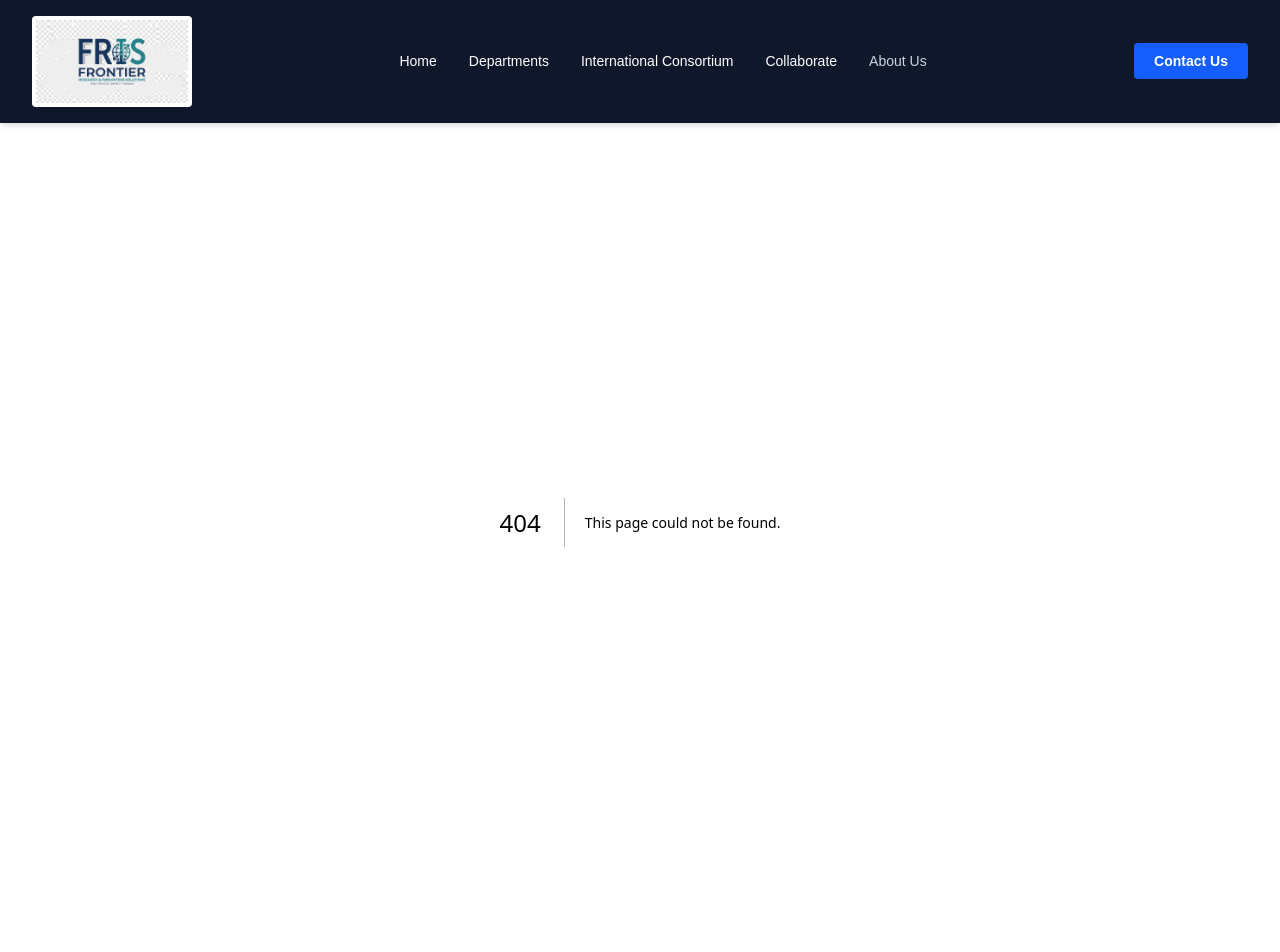
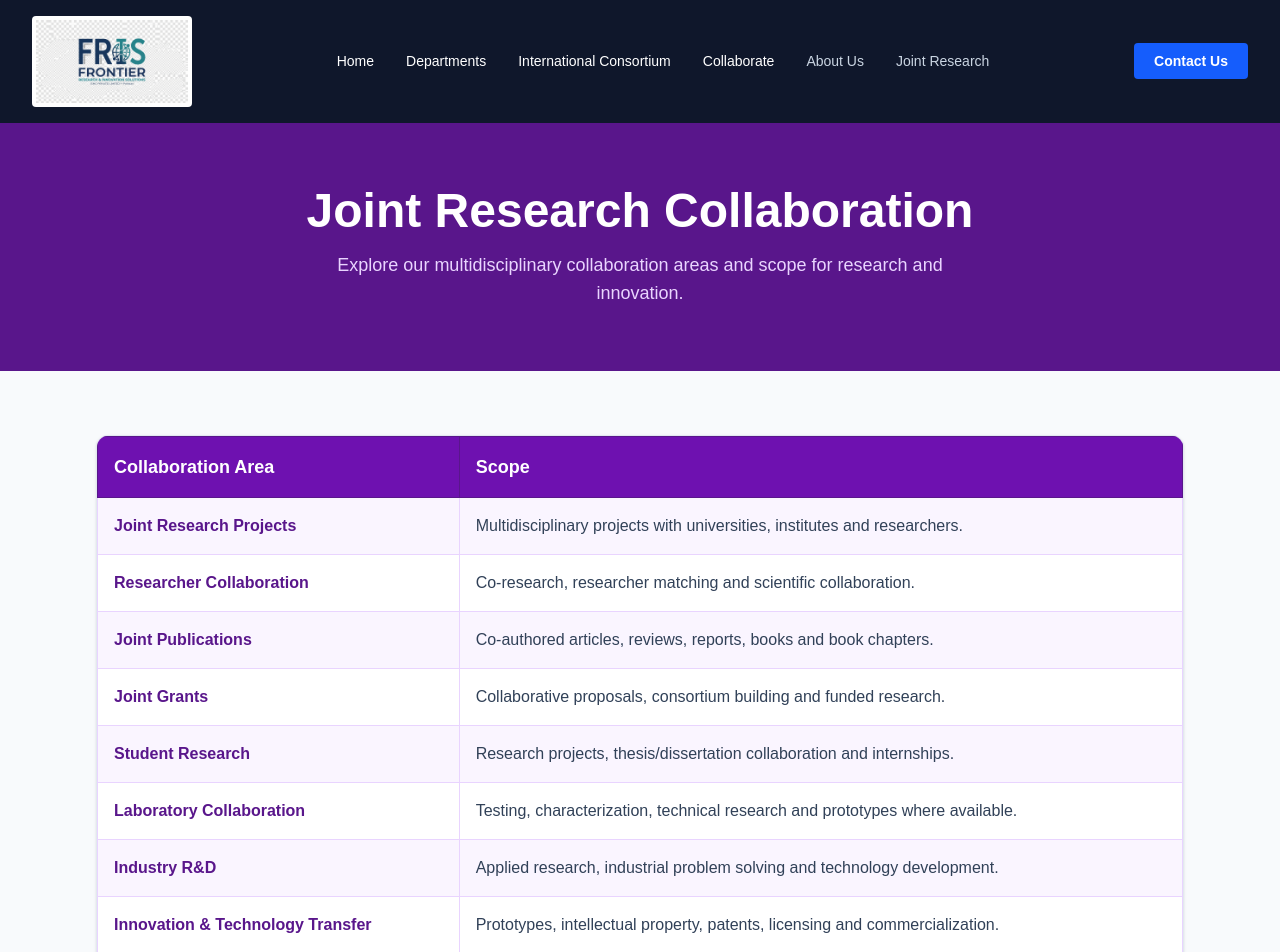
Before and after one commit to saeed7979-svg/frontier-research, a Next.js app: page /joint-research in a window 1280 px wide. Before the commit this address had no page. Shown: the top 952 px of the page. Built offline with nearby package versions, Linux system fonts and the light colour scheme.

Commit message:
Added Joint Research page

```diff
--- /dev/null
+++ b/app/joint-research/page.tsx
@@ -0,0 +1,71 @@
+import React from 'react';
+
+export default function JointResearch() {
+  return (
+    <div className="bg-slate-50 min-h-screen pb-16">
+
+      {/* Header Section */}
+      <section className="bg-purple-900 text-white py-16 text-center px-4">
+        <h1 className="text-4xl md:text-5xl font-bold mb-4">Joint Research Collaboration</h1>
+        <p className="text-purple-200 mt-2 text-lg max-w-2xl mx-auto">
+          Explore our multidisciplinary collaboration areas and scope for research and innovation.
+        </p>
+      </section>
+
+      {/* Table Section */}
+      <div className="max-w-6xl mx-auto px-4 sm:px-6 lg:px-8 mt-16">
+        <div className="bg-white rounded-xl shadow-sm border border-slate-200 overflow-hidden">
+          <div className="overflow-x-auto">
+            <table className="w-full text-left border-collapse">
+              <thead>
+                <tr className="bg-purple-800 text-white">
+                  <th className="p-4 border border-purple-900 w-1/3 text-lg font-semibold">Collaboration Area</th>
+                  <th className="p-4 border border-purple-900 text-lg font-semibold">Scope</th>
+                </tr>
+              </thead>
+              <tbody className="text-slate-700">
+                <tr className="bg-purple-50 hover:bg-purple-100 transition-colors">
+                  <td className="p-4 border border-purple-200 font-bold text-purple-900">Joint Research Projects</td>
+                  <td className="p-4 border border-purple-200">Multidisciplinary projects with universities, institutes and researchers.</td>
+                </tr>
+                <tr>
+                  <td className="p-4 border border-purple-200 font-bold text-purple-900">Researcher Collaboration</td>
+                  <td className="p-4 border border-purple-200">Co-research, researcher matching and scientific collaboration.</td>
+                </tr>
+                <tr className="bg-purple-50 hover:bg-purple-100 transition-colors">
+                  <td className="p-4 border border-purple-200 font-bold text-purple-900">Joint Publications</td>
+                  <td className="p-4 border border-purple-200">Co-authored articles, reviews, reports, books and book chapters.</td>
+                </tr>
+                <tr>
+                  <td className="p-4 border border-purple-200 font-bold text-purple-900">Joint Grants</td>
+                  <td className="p-4 border border-purple-200">Collaborative proposals, consortium building and funded research.</td>
+                </tr>
+                <tr className="bg-purple-50 hover:bg-purple-100 transition-colors">
+                  <td className="p-4 border border-purple-200 font-bold text-purple-900">Student Research</td>
+                  <td className="p-4 border border-purple-200">Research projects, thesis/dissertation collaboration and internships.</td>
+                </tr>
+                <tr>
+                  <td className="p-4 border border-purple-200 font-bold text-purple-900">Laboratory Collaboration</td>
+                  <td className="p-4 border border-purple-200">Testing, characterization, technical research and prototypes where available.</td>
+                </tr>
+                <tr className="bg-purple-50 hover:bg-purple-100 transition-colors">
+                  <td className="p-4 border border-purple-200 font-bold text-purple-900">Industry R&D</td>
+                  <td className="p-4 border border-purple-200">Applied research, industrial problem solving and technology development.</td>
+                </tr>
+                <tr>
+                  <td className="p-4 border border-purple-200 font-bold text-purple-900">Innovation & Technology Transfer</td>
+                  <td className="p-4 border border-purple-200">Prototypes, intellectual property, patents, licensing and commercialization.</td>
+                </tr>
+                <tr className="bg-purple-50 hover:bg-purple-100 transition-colors">
+                  <td className="p-4 border border-purple-200 font-bold text-purple-900">International Collaboration</td>
+                  <td className="p-4 border border-purple-200">Cross-border research, knowledge exchange and institutional partnerships.</td>
+                </tr>
+              </tbody>
+            </table>
+          </div>
+        </div>
+      </div>
+
+    </div>
+  );
+}
--- a/components/Navbar.tsx
+++ b/components/Navbar.tsx
@@ -23,6 +23,7 @@ export default function Navbar() {
           <Link href="/consortium" className="hover:text-blue-400 transition-colors">International Consortium</Link>
           <Link href="/collaboration" className="hover:text-blue-400 transition-colors">Collaborate</Link>
           <Link href="/about" className="text-slate-300 hover:text-white">About Us</Link>
+          <Link href="/joint-research" className="text-slate-300 hover:text-white">Joint Research</Link>
         </div>
 
         <Link href="/contact" className="bg-blue-600 hover:bg-blue-700 px-5 py-2 rounded text-sm font-semibold transition-colors cursor-pointer inline-block">
```
